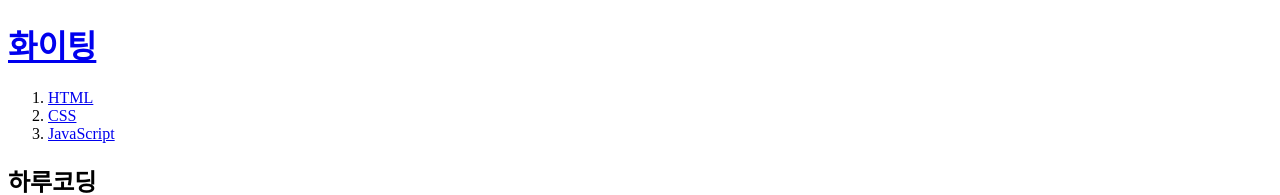
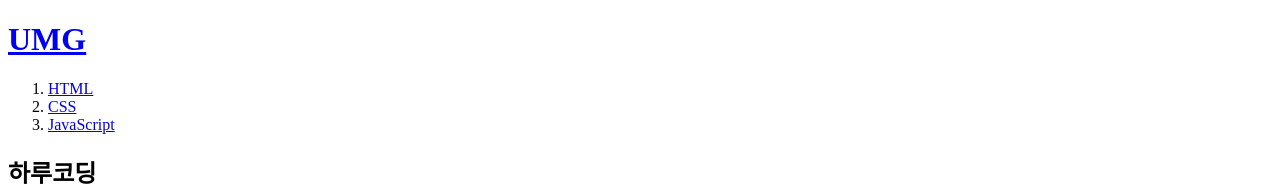
Before and after one commit to MingiYoo/UMG, a plain HTML site: page index.html in a window 1280 px wide. Shown: the top 195 px of the page. Drawn offline with Linux system fonts and the light colour scheme.

Commit message:
Add files via upload

```diff
--- a/index.html
+++ b/index.html
@@ -5,7 +5,7 @@
   <meta charset="utf-8">
 </head>
 <body>
- <h1><a href="index.html">화이팅</a></h1>
+ <h1><a href="index.html">UMG</a></h1>
   <ol>
     <li><a href="1.html">HTML</a></li>
     <li><a href="2.html">CSS</a></li>
```
